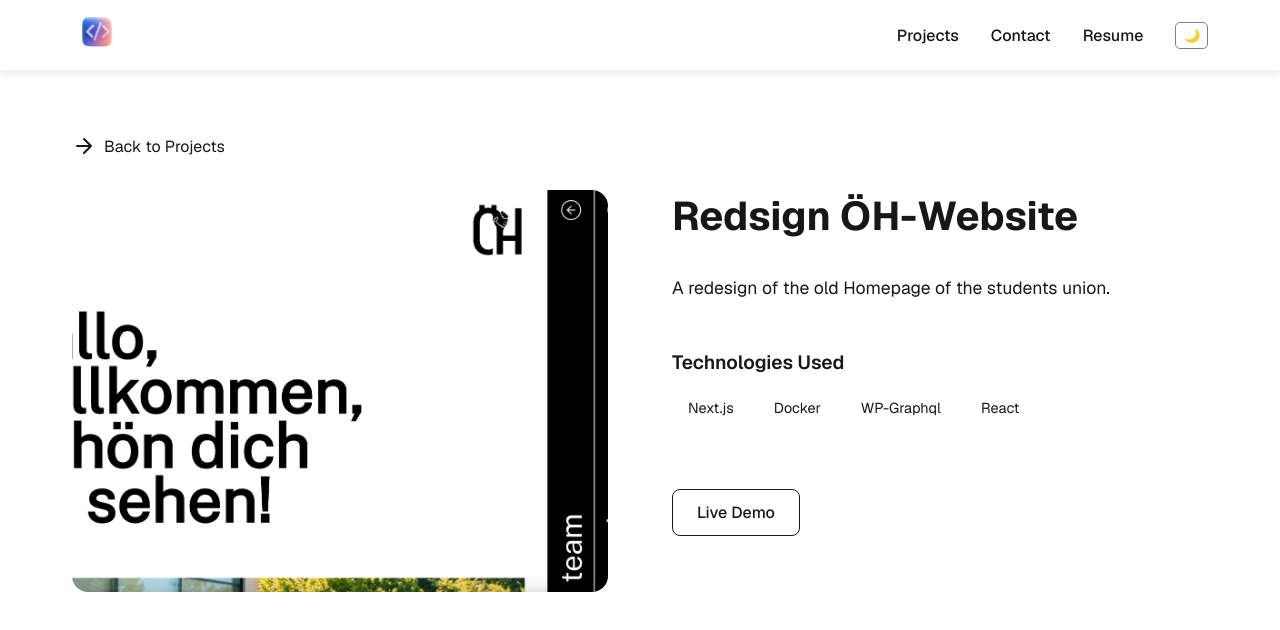
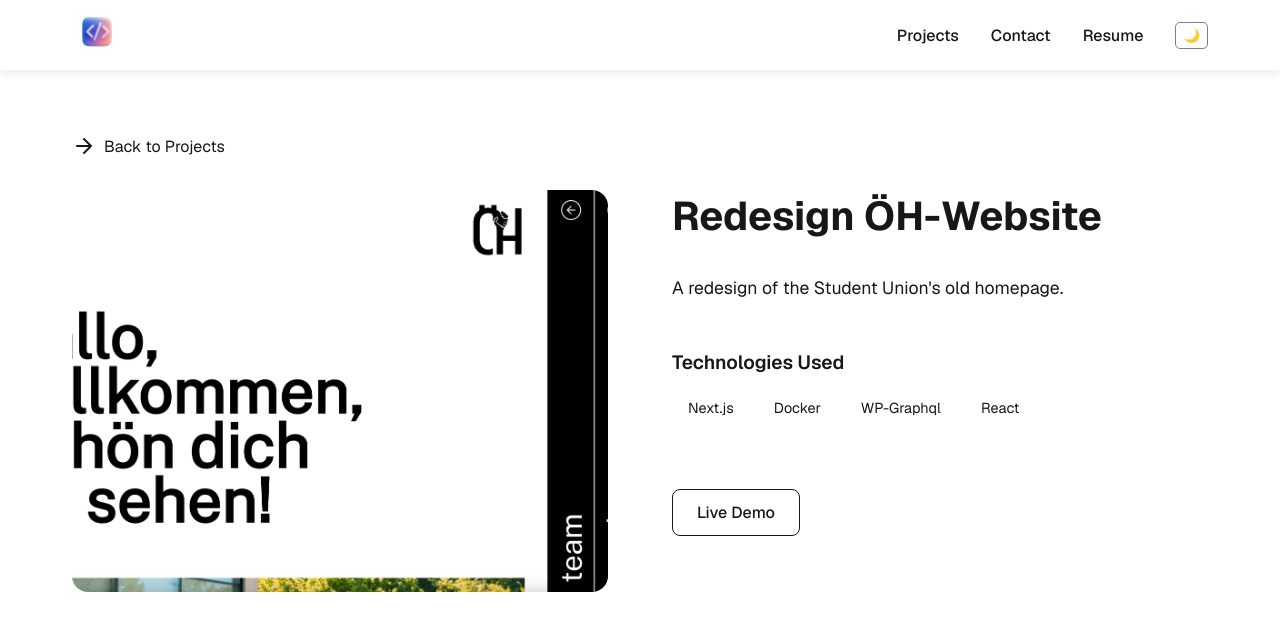
Before and after one commit to FelixFelbermayer/portfolio, a Next.js app: page /project/1 in a window 1280 px wide. Shown: the top 630 px of the page. Built offline with nearby package versions, Linux system fonts and the light colour scheme; a web font is replaced by a local one.

Commit message:
spelling

```diff
--- a/app/data/projects.ts
+++ b/app/data/projects.ts
@@ -13,8 +13,8 @@ export interface Project {
 export const projects: Project[] = [
   {
     id: "1",
-    title: "Redsign ÖH-Website",
-    description: "A redesign of the old Homepage of the students union.",
+    title: "Redesign ÖH-Website",
+    description: "A redesign of the Student Union's old homepage.",
     imageUrl: "/ÖH.png",
     technologies: ["Next.js", "Docker", "WP-Graphql", "React"],
     links: { demo: "https://www.oeh-fh-salzburg.at/" },
@@ -22,7 +22,7 @@ export const projects: Project[] = [
   {
     id: "2",
     title: "Pixed.cloud",
-    description: "An easy to use photo sharing plattform.",
+    description: "An easy-to-use photo sharing platform.",
     imageUrl: "/Pixed.png",
     technologies: [
       "React.js",
@@ -36,7 +36,7 @@ export const projects: Project[] = [
     id: "3",
     title: "Vibanise",
     description:
-      "A organising dashboard to keep track of daily tasks and your goals.",
+      "An organizational dashboard to manage your daily tasks and track your goals.",
     imageUrl: "/vibanise.png",
     technologies: ["Next.js", "Coolify", "MySQL", "Prisma", "Better Auth"],
     links: { demo: "https://vibanise.felbermayer.dev" },
```
